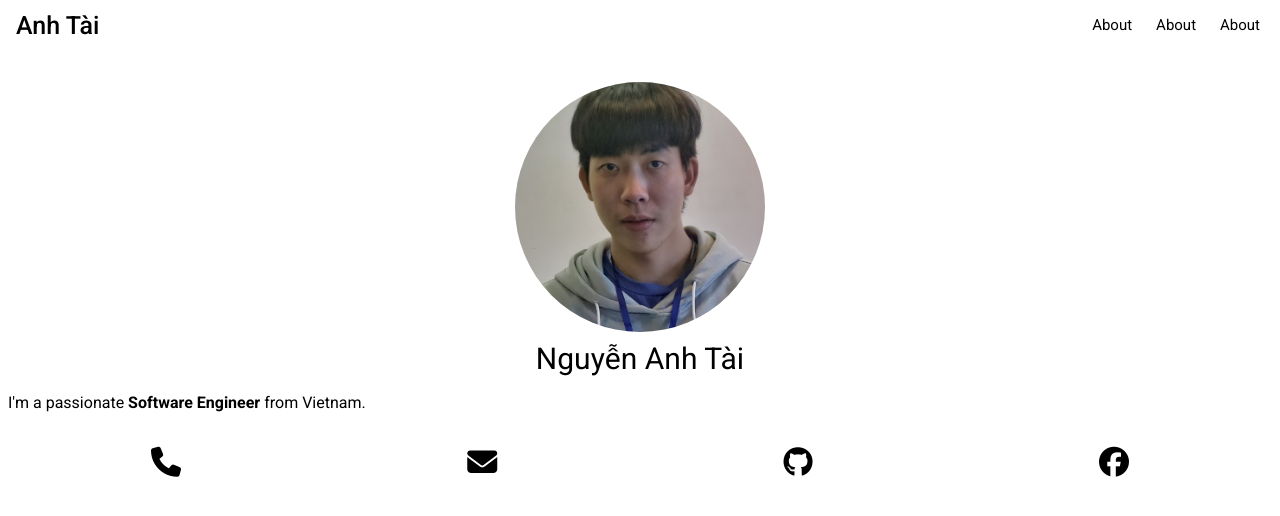
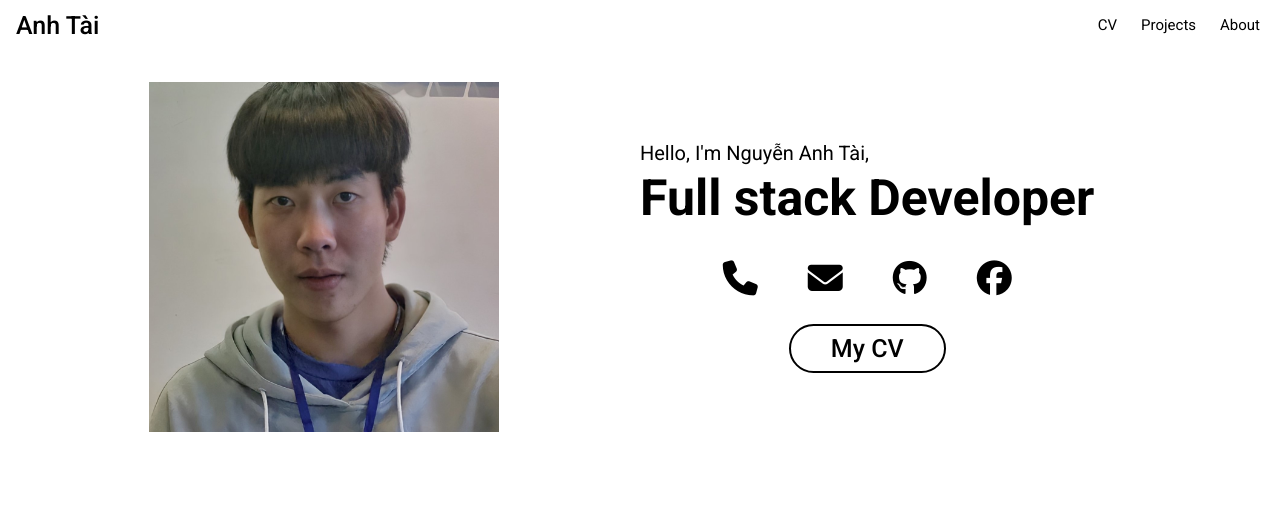
Before and after one commit to taikute/MyPortfolio, a Vue app: page / in a window 1280 px wide. Shown: the top 516 px of the page. Built offline with nearby package versions, Linux system fonts and the light colour scheme.

Commit message:
Update home and add CV page.

```diff
--- a/src/assets/theme.css
+++ b/src/assets/theme.css
@@ -37,7 +37,7 @@ body {
 }
 
 .nav-bar a:hover {
-	background-color: var(--dark-text-hover);
+	background-color: var(--color-text-hover);
 }
 
 .nav-bar .menu-items {
--- a/src/components/About.vue
+++ /dev/null
@@ -1,10 +0,0 @@
-<template>
-	<div class="header-container">About me</div>
-	<div ></div>
-</template>
-
-<style scoped>
-.header-container {
-	font-size: 30px;
-}
-</style>
--- /dev/null
+++ b/src/components/CV.vue
@@ -0,0 +1,39 @@
+<template>
+	<div class="container">
+		<a :href="cvUrl" class="btn btn-primary">Download my CV</a>
+
+		<img src="../assets/nguyenanhtai_cv.jpg" alt="cv">
+	</div>
+</template>
+
+<script setup lang="ts">
+const cvUrl: string = 'https://drive.google.com/uc?export=download&id=1DRf-FjqWmOdeP-UEAaTdsTKGESz4oBJ2';
+</script>
+
+<style scoped>
+.container {
+	display: flex;
+	flex-direction: column;
+	align-items: center;
+}
+
+a {
+	font-size: 20px;
+	font-weight: 500;
+	margin-top: 20px;
+	padding: 10px 20px;
+	border-radius: 50ch;
+}
+
+img {
+	margin-top: 20px;
+	max-width: 800px;
+	width: 100%;
+}
+
+@media (min-width: 992px) {
+	a {
+		font-size: 25px;
+	}
+}
+</style>
--- a/src/components/Home.vue
+++ b/src/components/Home.vue
@@ -1,19 +1,20 @@
 <template>
 	<div class="container">
-		<div class="avata-container">
-			<img alt="avata" src="@/assets/avata.jpg">
+		<div class="left">
+			<img class="avata" alt="avata" src="../assets/avata.jpg">
 		</div>
-		<div class="name-container">
-			Nguyễn Anh Tài
-		</div>
-		<div class="intro-container">
-			I'm a passionate <b>Software Engineer</b> from Vietnam.
-		</div>
-		<div class="contact-container">
-			<i class="fa-solid fa-phone" @click="redirect('tel:0389653102')"></i>
-			<i class="fa-solid fa-envelope" @click="redirect('mailto:anhtai05102002@gmail.com')"></i>
-			<i class="fa-brands fa-github" @click="newTab('https://github.com/taikute')"></i>
-			<i class="fa-brands fa-facebook" @click="newTab('https://www.facebook.com/profile.php?id=100034716938533')"></i>
+		<div class="right">
+			<div class="text">
+				<div class="small-text">Hello, I'm Nguyễn Anh Tài,</div>
+				<div class="big-text">Full stack Developer</div>
+			</div>
+			<div class="contact">
+				<i class="fa-solid fa-phone" @click="redirect('tel:0389653102')"></i>
+				<i class="fa-solid fa-envelope" @click="redirect('mailto:anhtai05102002@gmail.com')"></i>
+				<i class="fa-brands fa-github" @click="newTab('https://github.com/taikute')"></i>
+				<i class="fa-brands fa-facebook" @click="newTab('https://www.facebook.com/profile.php?id=100034716938533')"></i>
+			</div>
+			<RouterLink to="/cv" class="cv-btn btn btn-primary">My CV</RouterLink>
 		</div>
 	</div>
 </template>
@@ -28,46 +29,102 @@ function redirect(url: string) {
 </script>
 
 <style scoped>
-.avata-container {
-	margin: 30px 0 0;
+.container {
+	margin-top: 30px;
+}
+
+.left {
 	text-align: center;
 }
 
-.avata-container img {
+.avata {
 	width: 250px;
 	height: 250px;
-	border-radius: 50%;
-	object-fit: cover;
 }
 
-.name-container {
-	text-align: center;
-	font-size: 30px;
-	margin: 10px 0 0;
+.right {
+	display: flex;
+	flex-direction: column;
+	align-items: center;
+	margin: 20px 20px 0 20px;
 }
 
-.intro-container {
-	margin: 20px 0 0;
-	font-size: 16px;
-	line-height: 1.15;
+.small-text {
+	font-size: 18px;
 }
 
-.contact-container {
+.big-text {
+	font-size: 40px;
+	margin-top: 10px;
+	font-weight: 600;
+}
+
+.contact {
+	justify-content: center;
 	display: flex;
-	justify-content: space-around;
 	margin: 30px 0 0;
 }
 
-.contact-container i {
+.contact i {
 	font-size: 30px;
 	padding: 5px 20px;
 	border-radius: 8px;
 	cursor: pointer;
 }
 
-.contact-container i:hover {
-	background-color: var(--dark-text-hover);
+.contact i:hover {
+	background-color: var(--color-text-hover);
 }
 
-@media (min-width: 480px) {}
+.cv-btn {
+	font-size: 20px;
+	font-weight: 500;
+	margin-top: 20px;
+	padding: 10px 40px;
+	border-radius: 50ch;
+}
+
+@media (min-width: 768px) {
+
+	.left {
+		width: 40%;
+	}
+
+	.right {
+		margin: 0;
+	}
+
+	.container {
+		display: flex;
+		align-items: center;
+	}
+
+	@media (min-width: 992px) {
+		.left {
+			width: 50%;
+		}
+
+		.small-text {
+			font-size: 20px;
+		}
+
+		.big-text {
+			font-size: 50px;
+		}
+
+		.avata {
+			width: 350px;
+			height: 350px;
+		}
+
+		.contact i {
+			font-size: 35px;
+			padding: 8px 25px;
+		}
+
+		.cv-btn {
+			font-size: 25px;
+		}
+	}
+}
 </style>
--- a/src/components/Nav.vue
+++ b/src/components/Nav.vue
@@ -25,8 +25,8 @@
 import { ref } from 'vue';
 
 const navItems = [
-	{ path: '/about', name: 'About' },
-	{ path: '/about', name: 'About' },
+	{ path: '/cv', name: 'CV' },
+	{ path: '/projects', name: 'Projects' },
 	{ path: '/about', name: 'About' },
 ]
 
--- a/src/router.ts
+++ b/src/router.ts
@@ -1,6 +1,6 @@
 import { createRouter, createWebHistory } from 'vue-router'
 import Home from './components/Home.vue'
-import About from './components/About.vue'
+import CV from './components/CV.vue'
 
 const router = createRouter({
 	history: createWebHistory(import.meta.env.BASE_URL),
@@ -10,9 +10,9 @@ const router = createRouter({
 			component: Home,
 		},
 		{
-			path: '/about',
-			component: About,
-			meta: { title: 'About' },
+			path: '/cv',
+			component: CV,
+			meta: { title: 'CV' },
 		}
 	]
 })
```
Also changed, not shown: src/assets/nguyenanhtai_cv.jpg (added), 1 other file (tests, documents, lock files or other folders).
